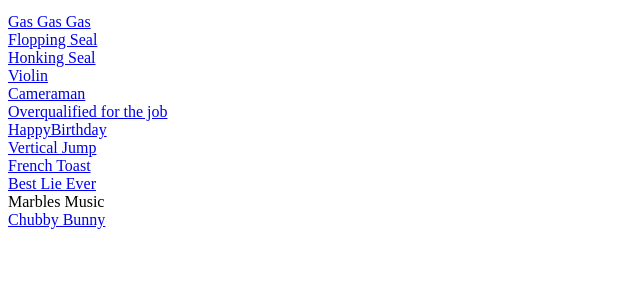
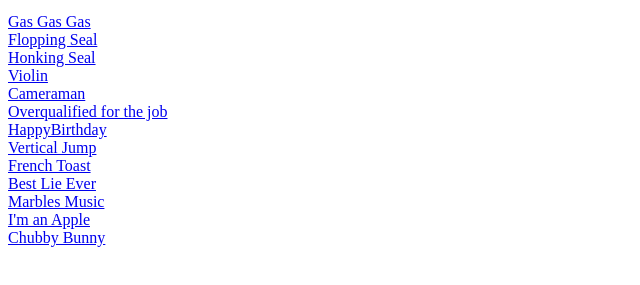
Before and after one commit to minnaau/jesses-videos, a plain HTML site: page index.html in a window 1280 px wide. Shown: the part 101-386 px from the top of the page, without its empty margins (0-640 px from the left). Drawn offline with Linux system fonts and the light colour scheme.

Commit message:
Update index.html

```diff
--- a/index.html
+++ b/index.html
@@ -31,7 +31,9 @@
             <br>
             <a href="https://www.youtube.com/watch?v=YYHEdrGv2Wk&feature=youtu.be">Best Lie Ever</a>
             <br>
-            <a hreg="https://www.youtube.com/watch?v=IvUU8joBb1Q&feature=youtu.be&ab_channel=Wintergatan">Marbles Music</a>
+            <a href="https://www.youtube.com/watch?v=IvUU8joBb1Q&feature=youtu.be&ab_channel=Wintergatan">Marbles Music</a>
+            <br>
+            <a href="https://www.youtube.com/watch?v=KIPqValYILQ&feature=youtu.be&ab_channel=%E5%BA%8A%E7%B7%A8%E6%95%85%E4%BA%8BBadTimeStories">I'm an Apple</a>
             <br>
 
             <a href="https://www.youtube.com/watch?v=dQw4w9WgXcQ">Chubby Bunny</a>
```
